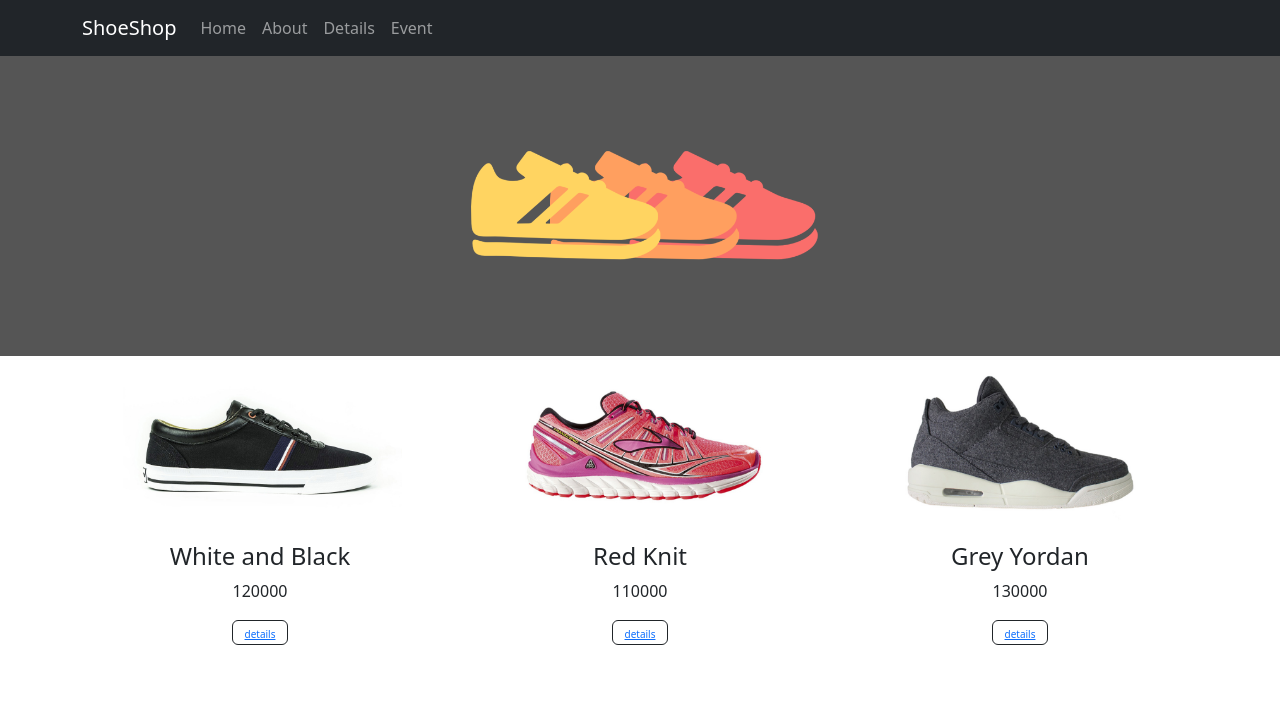
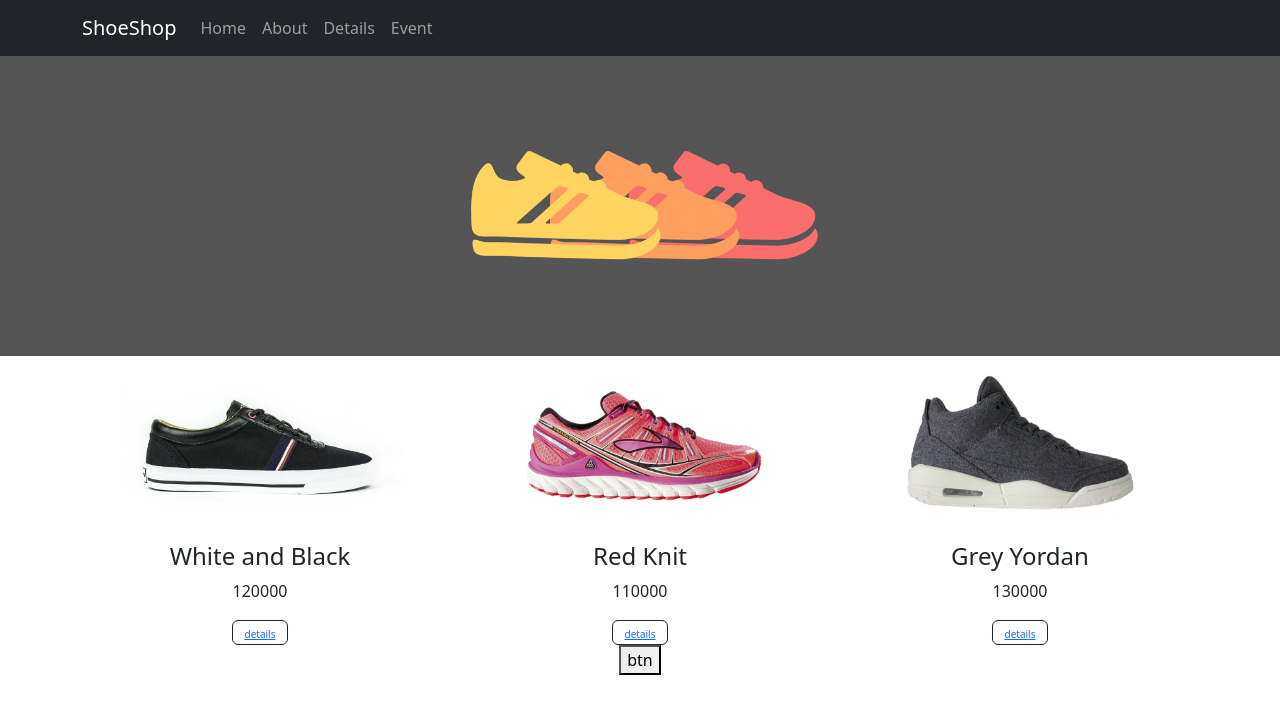
Before and after one commit to coloringpen/codingAppleShop, a React (Create React App) app: page / in a window 1280 px wide. Shown: the top 714 px of the page. Built offline with nearby package versions, Linux system fonts and the light colour scheme.

Commit message:
AJAX 숙제

```diff
--- a/src/App.js
+++ b/src/App.js
@@ -10,7 +10,7 @@ import About from './pages/about';
 import Event from './pages/event';
 
 function App() {
-  let [shoes] = useState(data);
+  let [shoes, setShoes] = useState(data);
   let navigate = useNavigate();
   return (
     <div className="App">
@@ -53,7 +53,7 @@ function App() {
       <Link to="/detail">details</Link> */}
 
       <Routes>
-        <Route path="/" element={<Main shoes={shoes} />} />
+        <Route path="/" element={<Main shoes={shoes} setShoes={setShoes} />} />
         <Route path="/detail/:num" element={<Detail shoes={shoes} />} />
         <Route path="/about" element={<About />}>
           <Route path="member" element={<div>These are the members</div>} />
--- a/src/pages/main.js
+++ b/src/pages/main.js
@@ -2,6 +2,7 @@ import 'bootstrap/dist/css/bootstrap.min.css';
 import { Container, Row, Col, Button } from 'react-bootstrap';
 import bg from '../img/bg.png'; // 이렇게 꼭.. 끝까지 써야한다.. 파일명..
 import { Link } from 'react-router-dom';
+import axios from 'axios';
 
 function ProductCard({ shoesItem, index }) {
   return (
@@ -26,7 +27,7 @@ function ProductCard({ shoesItem, index }) {
   );
 }
 
-function Main(props) {
+function Main({ shoes, setShoes }) {
   return (
     <>
       <div
@@ -35,11 +36,27 @@ function Main(props) {
       ></div>
       <Container>
         <Row>
-          {props.shoes.map((item, index) => {
+          {shoes.map((item, index) => {
             return <ProductCard key={index} shoesItem={item} index={index} />;
           })}
         </Row>
       </Container>
+      <button
+        onClick={() => {
+          axios
+            .get('https://codingapple1.github.io/shop/data2.json')
+            .then((res) => {
+              const copyShoes = [...shoes];
+              const newList = copyShoes.concat(res.data);
+              setShoes(newList);
+            })
+            .catch((res) => {
+              console.log(res);
+            });
+        }}
+      >
+        btn
+      </button>
     </>
   );
 }
```
